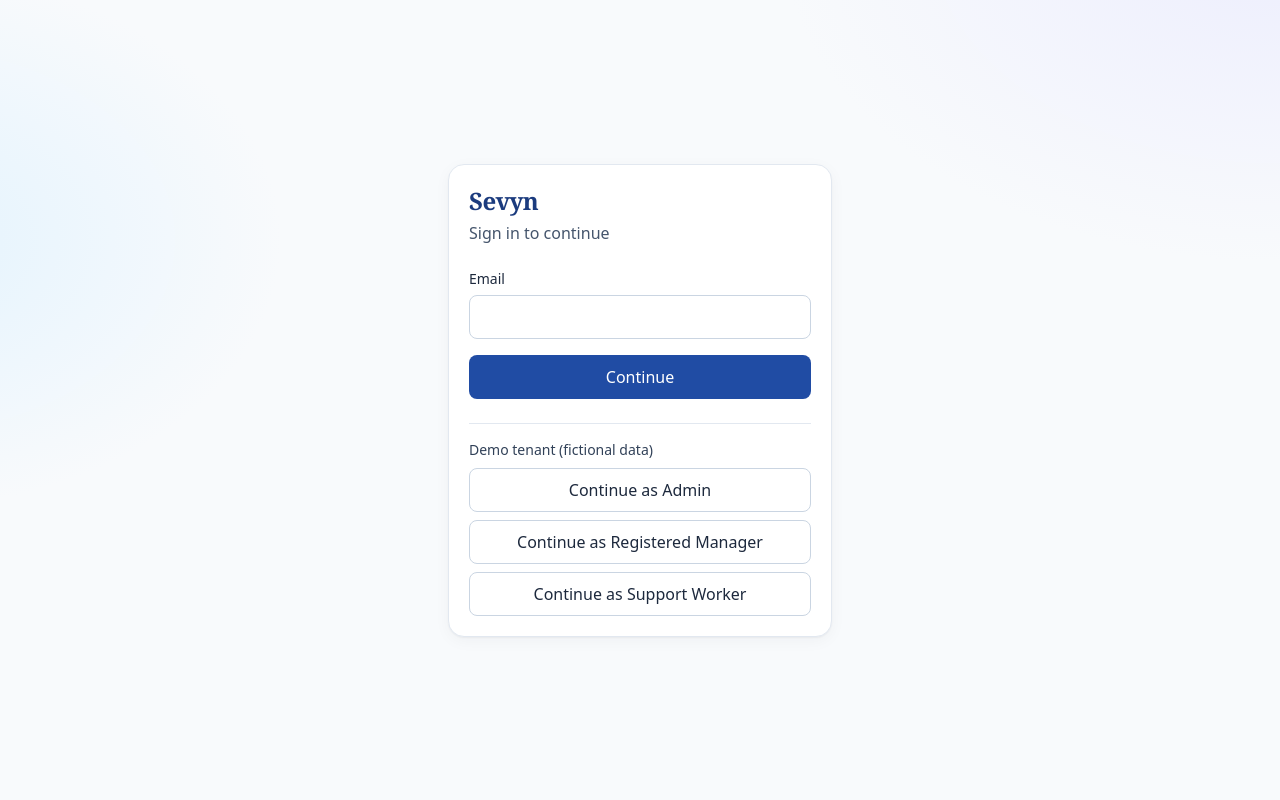
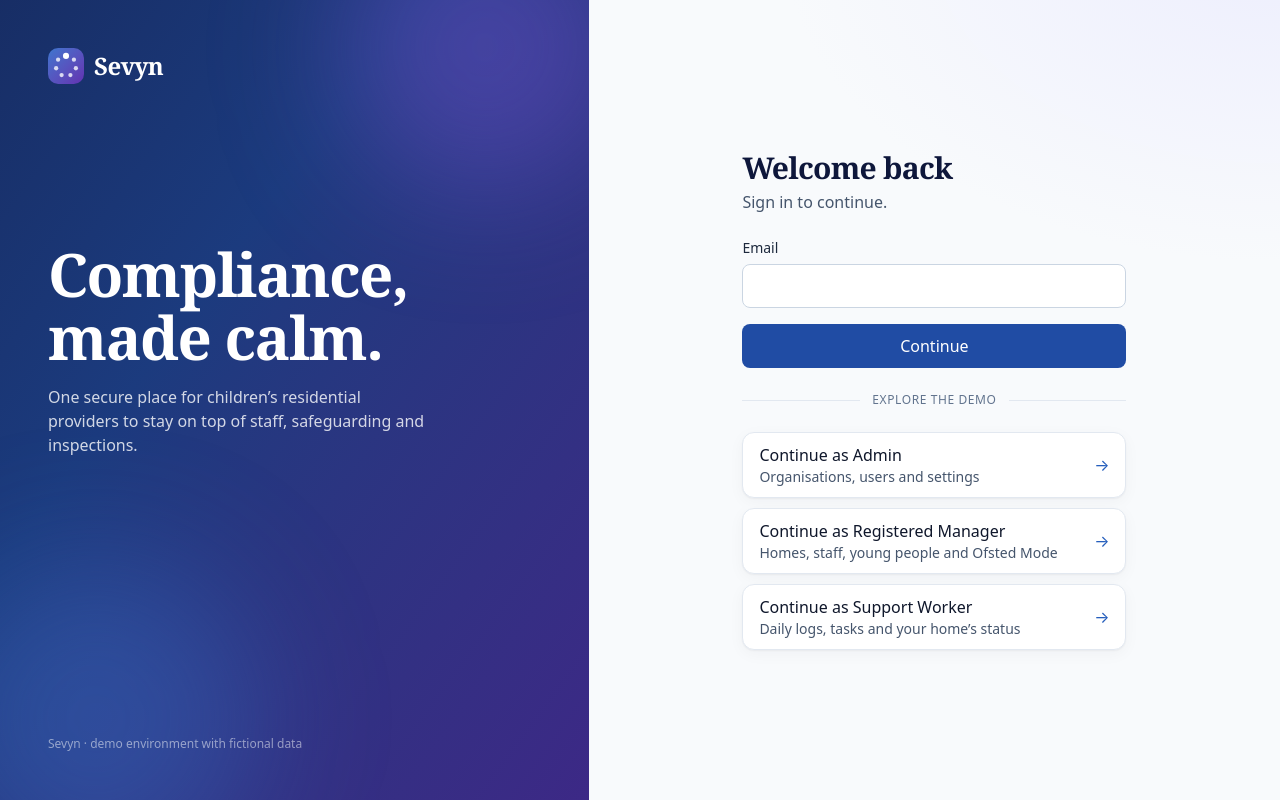
Before and after one commit to abubakar1010/sevyn, a React (Vite) app: page /login in a window 1280 px wide. Built offline with nearby package versions, Linux system fonts and the light colour scheme; no server answers.

Commit message:
feat: redesign login page with animated brand panel and role cards

```diff
--- a/src/features/auth/pages/LoginPage.tsx
+++ b/src/features/auth/pages/LoginPage.tsx
@@ -1,28 +1,83 @@
 import { useNavigate } from 'react-router-dom'
 import { HOME_BY_ROLE } from '@/app/homeByRole'
 import { useAuth } from '@/app/useAuth'
+import { Logo } from '@/components/brand/Logo'
 import { Button } from '@/components/ui/Button'
-import { Card } from '@/components/ui/Card'
 import { Field, Input } from '@/components/ui/Field'
 import { demoUsers } from '@/data/demoUsers'
+import { ROLE_LABEL } from '@/lib/roles'
+import type { Role } from '@/types'
 
-const ROLE_LABEL = {
-  admin: 'Admin',
-  registered_manager: 'Registered Manager',
-  support_worker: 'Support Worker',
+const ROLE_BLURB: Record<Role, string> = {
+  admin: 'Organisations, users and settings',
+  registered_manager: 'Homes, staff, young people and Ofsted Mode',
+  support_worker: 'Daily logs, tasks and your home’s status',
 }
+
+const PROMISES = [
+  'Live red, amber and green status from real dates',
+  'Every provider’s data kept strictly separate',
+  'Inspection-ready with Ofsted Mode',
+]
 
 // TODO: password + authenticator 2FA for admins/managers; emailed one-time code for support workers.
 export function LoginPage() {
   const { signInAs } = useAuth()
   const navigate = useNavigate()
+
   return (
-    <main className="flex min-h-screen items-center justify-center p-4">
-      <Card className="w-full max-w-sm">
-        <h1 className="text-2xl font-semibold tracking-tight text-primary-800">
-          Sevyn
+    <div className="flex min-h-screen flex-col md:flex-row">
+      <aside
+        aria-label="About Sevyn"
+        className="relative flex flex-col justify-between overflow-hidden bg-linear-to-br from-primary-950 via-primary-800 to-[oklch(0.36_0.17_295)] bg-size-[200%_200%] p-6 text-white motion-safe:animate-gradient md:w-[46%] md:p-12"
+      >
+        <div
+          aria-hidden
+          className="pointer-events-none absolute -top-20 -right-10 size-72 animate-float rounded-full bg-accent-500/35 blur-3xl"
+        />
+        <div
+          aria-hidden
+          className="pointer-events-none absolute -bottom-24 -left-16 size-80 animate-float-slow rounded-full bg-primary-500/35 blur-3xl"
+        />
+        <Logo light className="relative" />
+        <div className="relative my-8 md:my-0">
+          <p className="font-display text-4xl leading-[1.05] font-semibold tracking-tight md:text-6xl">
+            Compliance,
+            <br />
+            made calm.
+          </p>
+          <p className="mt-4 max-w-sm text-white/80">
+            One secure place for children’s residential providers to stay on top
+            of staff, safeguarding and inspections.
+          </p>
+          <ul className="stagger mt-6 hidden flex-col gap-3 md:flex">
+            {PROMISES.map((p) => (
+              <li
+                key={p}
+                className="flex items-center gap-3 text-sm text-white/90"
+              >
+                <span
+                  aria-hidden
+                  className="flex size-6 items-center justify-center rounded-full bg-white/15 text-xs"
+                >
+                  ✓
+                </span>
+                {p}
+              </li>
+            ))}
+          </ul>
+        </div>
+        <p className="relative hidden text-xs text-white/50 md:block">
+          Sevyn · demo environment with fictional data
+        </p>
+      </aside>
+
+      <main className="flex flex-1 items-center justify-center p-6 md:p-12">
+        <div className="w-full max-w-sm animate-fade-up">
+          <h1 className="text-3xl font-semibold tracking-tight text-primary-950">
+            Welcome back
           </h1>
-        <p className="mt-1 mb-6 text-slate-600">Sign in to continue</p>
+          <p className="mt-1 mb-6 text-slate-600">Sign in to continue.</p>
           <form
             className="flex flex-col gap-4"
             onSubmit={(e) => e.preventDefault()}
@@ -32,26 +87,42 @@ export function LoginPage() {
             </Field>
             <Button type="submit">Continue</Button>
           </form>
-        <div className="mt-6 border-t border-line pt-4">
-          <p className="mb-2 text-sm font-medium text-slate-700">
-            Demo tenant (fictional data)
-          </p>
-          <div className="flex flex-col gap-2">
+
+          <div className="my-6 flex items-center gap-3 text-xs tracking-wider text-slate-500 uppercase">
+            <span className="h-px flex-1 bg-line" />
+            Explore the demo
+            <span className="h-px flex-1 bg-line" />
+          </div>
+
+          <div className="stagger flex flex-col gap-2.5">
             {demoUsers.map((u) => (
-              <Button
+              <button
                 key={u.id}
-                variant="secondary"
                 onClick={() => {
                   signInAs(u)
                   navigate(HOME_BY_ROLE[u.role])
                 }}
+                className="group flex min-h-14 items-center justify-between gap-3 rounded-xl border border-line bg-surface px-4 py-2.5 text-left shadow-card transition duration-300 hover:-translate-y-0.5 hover:border-primary-300 hover:shadow-lift active:scale-[0.98]"
               >
+                <span>
+                  <span className="block font-medium">
                     Continue as {ROLE_LABEL[u.role]}
-              </Button>
+                  </span>
+                  <span className="block text-sm text-slate-600">
+                    {ROLE_BLURB[u.role]}
+                  </span>
+                </span>
+                <span
+                  aria-hidden
+                  className="text-primary-600 transition-transform duration-300 group-hover:translate-x-1"
+                >
+                  →
+                </span>
+              </button>
             ))}
           </div>
         </div>
-      </Card>
       </main>
+    </div>
   )
 }
```
Lines whose indentation alone changed are shown as unchanged.
